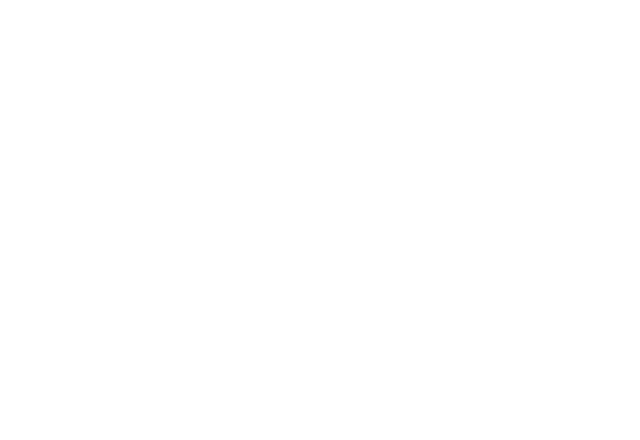
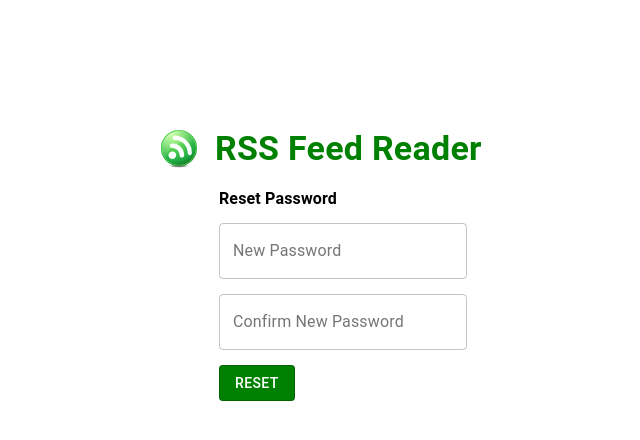
Before and after one commit to matb-code/rss-feed-reader, a React (Create React App) app: page /confirm_password in a window 1280 px wide. Shown: the top 440 px of the page, without its empty margins (309-949 px from the left). Built offline with nearby package versions, Linux system fonts and the light colour scheme.

Commit message:
Changes: *Card width Fixed *Sort Article by time and date of publication *Card texts formatting

```diff
--- a/src/App.js
+++ b/src/App.js
@@ -5,6 +5,8 @@
 import UserContextProvider from'./Context/UserContext';
 import FeedContextProvider from './Context/FeedContext';
 import PrivateRoute from './components/PrivateRoute';
+import SendEmail from './components/SendEmail';
+import ResetPassword from './components/ResetPassword';
 
 function App() {
   return (
@@ -16,6 +18,8 @@
             <Route exact path='/' component={Login} />
             <PrivateRoute path='/home' component={Home} />
             <Route path='/register' component={SignUp} />
+            <Route path='/send_email' component={SendEmail} />
+            <Route path='/confirm_password' component={ResetPassword} />
       </Switch>
       </FeedContextProvider>
       </UserContextProvider>
--- a/src/Context/CardContext.js
+++ b/src/Context/CardContext.js
@@ -28,6 +28,7 @@
             .then(res => res.json())
             .then(data => {
                 console.log(data);
+                data.sort((a,b) => new Date(b.published_date) - new Date(a.published_date));
                 setContent(data);
             }).catch(err => console.log(err));
     }
--- a/src/components/CardView.js
+++ b/src/components/CardView.js
@@ -1,4 +1,4 @@
-import { Grid, makeStyles, Avatar, IconButton} from '@material-ui/core';
+import { Grid, makeStyles, Avatar, IconButton, Typography} from '@material-ui/core';
 import { Card, CardHeader, CardActions, CardContent } from '@material-ui/core';
 import BookmarkBorderIcon from '@material-ui/icons/BookmarkBorder';
 import BookmarkIcon from '@material-ui/icons/Bookmark';
@@ -10,8 +10,10 @@
 
 const useStyles = makeStyles({
     cardRoot: {
+        width: 800,
         maxWidth: '100vw',
         marginBottom: 15,
+        padding:10
       },
     media: {
         height: 140,
@@ -44,17 +46,22 @@
             <Grid item key={e.id}>
                 <Card className={classes.cardRoot}>
                     <CardHeader
+                        //titleTypographyProps={{variant: 'headline', fontFamily: 'Roboto'}}
                         avatar={
                         <Avatar src={e.source.source_logo} variant='rounded' />
                         }
-                        title={e.title}
-                        subheader={e.published_date + ' | ' + e.source.source_name}
+                        title={
+                            <Typography style={{fontFamily: 'Roboto', lineHeight: 1.5}} variant='h6'>
+                            {e.title}
+                            </Typography>}
+                        subheader={new Date(e.published_date) + ' | ' + e.source.source_name}
                     />
                     {/* <CardMedia
                         className={classes.media}
                         image={e.image}
                     /> */}
-                    <CardContent dangerouslySetInnerHTML={{__html: e.summary}}>
+                    <CardContent dangerouslySetInnerHTML={{__html: e.summary}}
+                    style={{padding:10, fontSize: 16, fontFamily: 'Roboto', lineHeight: 1.5, textAlign: 'justify'}}>
                     </CardContent>
                     <CardActions disableSpacing>
                         <IconButton aria-label="add to favorites" onClick={() => {handleBookmark(e.id)}}>
--- a/src/components/Home.js
+++ b/src/components/Home.js
@@ -10,6 +10,7 @@
 import ReadLater from './ReadLater';
 import AddFeed from './AddFeed';
 import EditFeed from './EditFeed';
+import PrivateRoute from './PrivateRoute';
 
 
 
@@ -19,7 +20,7 @@
     <Router>
     <div className="App">
     <FeedContextProvider>
-      <Grid container style={{height: '100vh', overflow:'hidden'}}>
+      <Grid container style={{height: '100vh'}}>
           <Grid item xs={2} style={{backgroundColor: '#F6F7F8'}}>
             <CardContextProvider>
               <SideBar />
--- a/src/components/Login.js
+++ b/src/components/Login.js
@@ -100,7 +100,7 @@
                         Log In
                     </Button>
                     </form>
-                    <a href='/#'>
+                    <a href='/send_email'>
                         <Typography variant='subtitle2'>Forgot your Password?</Typography>
                     </a>
                     <a href='/register'>
--- /dev/null
+++ b/src/components/ResetPassword.js
@@ -0,0 +1,74 @@
+import React from 'react';
+import { Container, Typography, TextField, Button, Avatar, Grid } from '@material-ui/core';
+import {Redirect } from 'react-router-dom';
+import {createMuiTheme, ThemeProvider} from '@material-ui/core/styles';
+import {UserContext} from '../Context/UserContext';
+
+const theme = createMuiTheme({
+    typography:{
+      h4: {
+        color: 'green',
+        fontWeight: 'bold',
+        marginBottom: 15
+      },
+      subtitle2: {
+        color: 'gray',
+        marginBottom:15
+      },
+      subtitle1: {
+        fontWeight: 'bold',
+        marginBottom: 10
+        }
+    }
+
+})
+
+function ResetPassword() {
+    return (
+        <ThemeProvider theme={theme}>
+        <Container maxWidth='sm' style={{padding:'10vw 10vw'}}>
+            <Grid container spacing={2}>
+                <Grid item>
+                    <Avatar src='/Feeds-Green-icon.png' />
+                </Grid>
+                <Grid item>
+                <Typography variant='h4'>RSS Feed Reader</Typography>
+                </Grid>
+
+            </Grid>
+
+            <Grid style={{paddingLeft:60}}>
+            <Typography variant='subtitle1'>Reset Password</Typography>
+                    <form>
+                        <TextField
+                            variant="outlined"
+                            color='secondary'
+                            label='New Password'
+                            type='password'
+                            style={{marginBottom:15}}
+                            id='new_password'
+                        />
+                        <TextField
+                            variant="outlined"
+                            color='secondary'
+                            label='Confirm New Password'
+                            type='password'
+                            style={{marginBottom:15}}
+                            id='new_password2'
+                        />
+                        <br />
+                        <Button variant='outlined'
+                            type='submit'
+                            style={{color: 'white', backgroundColor:'green', marginBottom:15}}
+                        >
+                            Reset
+                        </Button>
+                    </form>
+            </Grid>
+
+        </Container>
+        </ThemeProvider>
+    )
+}
+
+export default ResetPassword;
--- /dev/null
+++ b/src/components/SendEmail.js
@@ -0,0 +1,69 @@
+import React from 'react';
+import { Container, Typography, TextField, Button, Avatar, Grid } from '@material-ui/core';
+import {Redirect } from 'react-router-dom';
+import {createMuiTheme, ThemeProvider} from '@material-ui/core/styles';
+import {UserContext} from '../Context/UserContext';
+
+const theme = createMuiTheme({
+    typography:{
+      h4: {
+        color: 'green',
+        fontWeight: 'bold',
+        marginBottom: 15
+      },
+      subtitle2: {
+        color: 'gray',
+        marginBottom:15
+      },
+      subtitle1: {
+        fontWeight: 'bold',
+        marginBottom: 10
+        }
+    }
+
+})
+
+function SendEmail() {
+
+
+    return (
+        <ThemeProvider theme={theme}>
+        <Container maxWidth='sm' style={{padding:'10vw 10vw'}}>
+            <Grid container spacing={2}>
+                <Grid item>
+                    <Avatar src='/Feeds-Green-icon.png' />
+                </Grid>
+                <Grid item>
+                <Typography variant='h4'>RSS Feed Reader</Typography>
+                </Grid>
+
+            </Grid>
+
+            <Grid style={{paddingLeft:60}}>
+            <Typography variant='subtitle1'>Enter Email to receive link for changing password.</Typography>
+                    <form >
+                        <TextField
+                            variant="outlined"
+                            color='secondary'
+                            label='Email'
+                            type='email'
+                            placeholder='test@test.com'
+                            style={{marginBottom:15}}
+                            id='email'
+                        />
+                        <br />
+                        <Button variant='outlined'
+                            type='submit'
+                            style={{color: 'white', backgroundColor:'green', marginBottom:15}}
+                        >
+                            Submit
+                        </Button>
+                    </form>
+            </Grid>
+
+        </Container>
+        </ThemeProvider>
+    )
+}
+
+export default SendEmail;
--- a/src/components/SideBar.js
+++ b/src/components/SideBar.js
@@ -23,7 +23,9 @@
       paddingLeft: theme.spacing(1),
     },
     nested2: {
-        paddingLeft: theme.spacing(2)
+        paddingLeft: theme.spacing(2),
+        maxWidth: '100vw',
+        fontSize: 10
     }
   }));
 
@@ -79,9 +81,9 @@
                         <MenuList component="div" disablePadding className = {classes.nested2}>
                             {folder.length ? (folder.map( feed => {
                                 return (
-                                    <MenuItem key={feed.id}>
+                                    <MenuItem key={feed.id} className={classes.nested2}>
                                         <Avatar variant='square' src={feed.source.logo_link} style={{height: 20, width:20}} />
-                                        <ListItemText style={{marginLeft: 10, fontSize:12}}>{feed.source.title}</ListItemText>
+                                        <ListItemText style={{marginLeft: 10, fontSize:10}}>{feed.source.title}</ListItemText>
                                     </MenuItem>
                                 )
                             })):<div></div>
```
Also changed, not shown: 1 other file (tests, documents, lock files or other folders).
